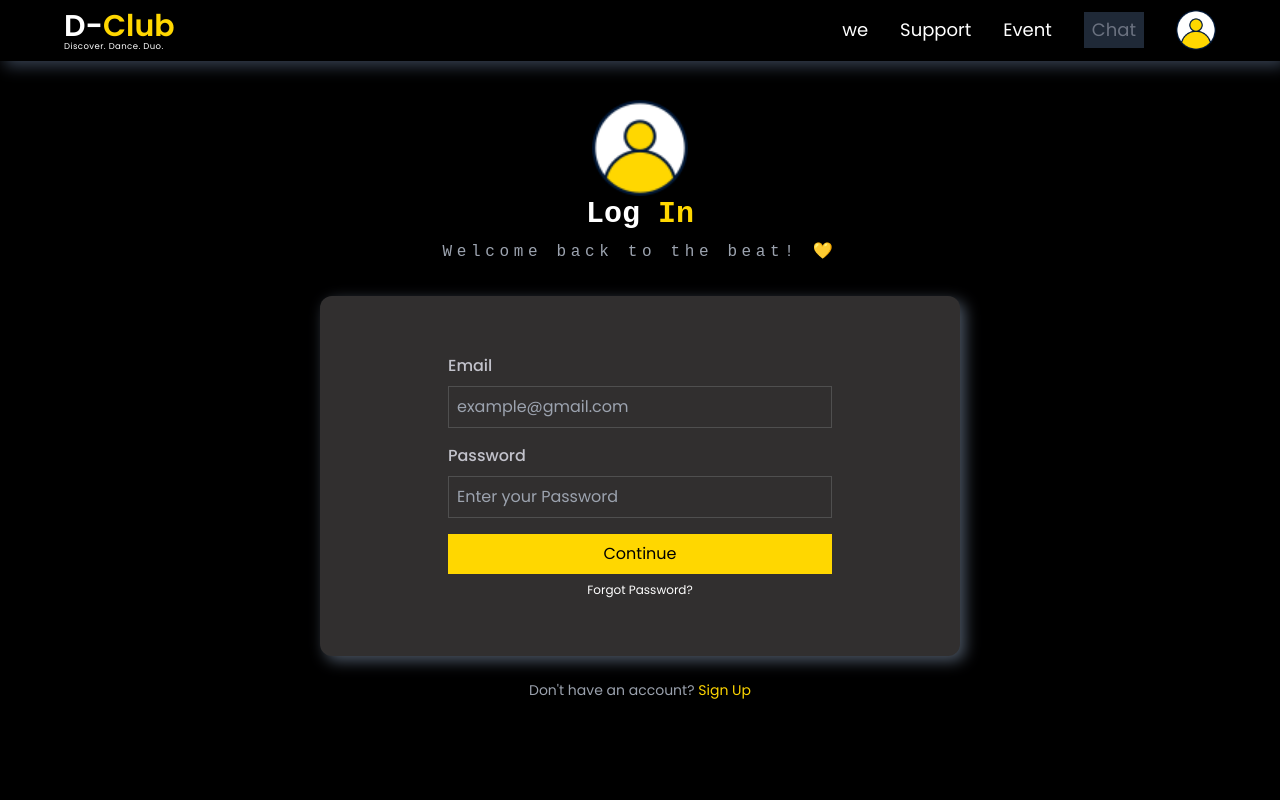
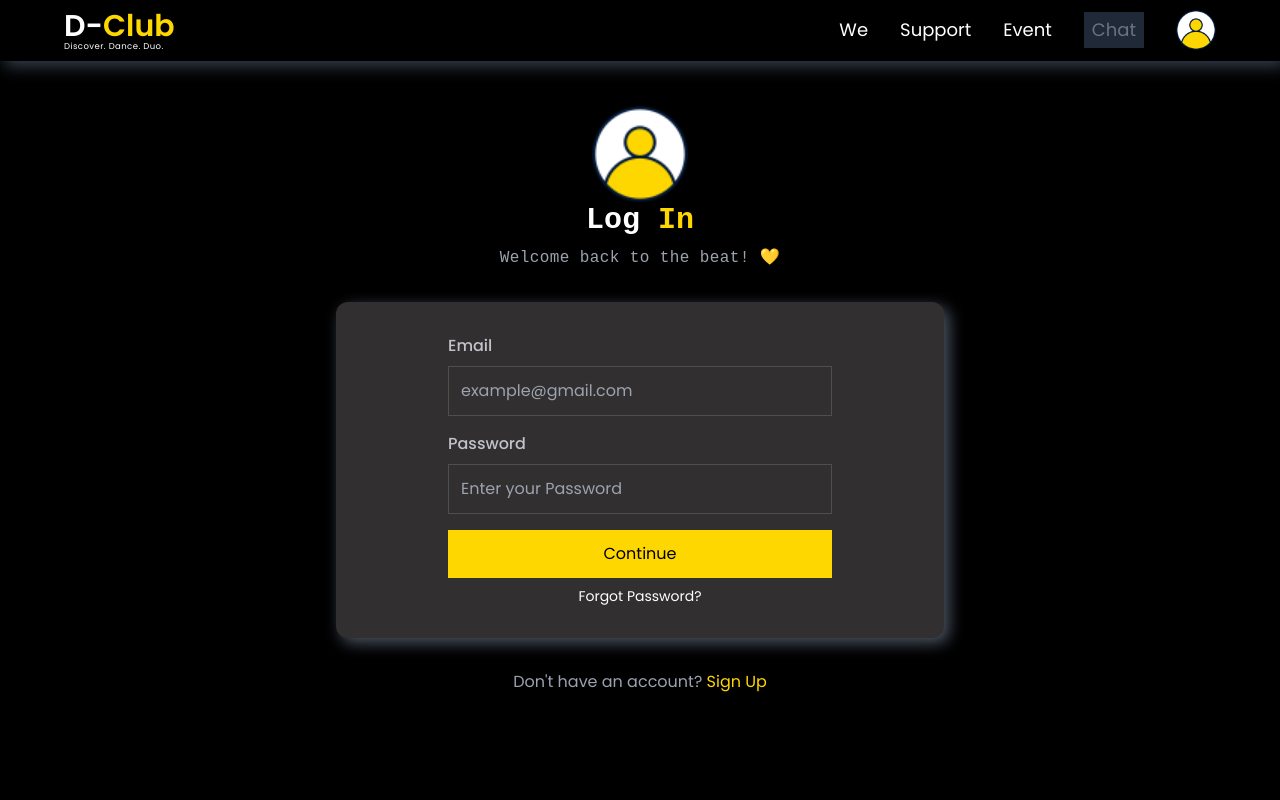
Before and after one commit to p2p-http/D-Club_Frontend, a React (Vite) app: page /login in a window 1280 px wide. Shown: the top 800 px of the page. Built offline with nearby package versions, Linux system fonts and the light colour scheme.

Commit message:
Feat: login + Navbar Responsive

```diff
--- a/src/App.jsx
+++ b/src/App.jsx
@@ -24,7 +24,7 @@ function App() {
 
 
       </Routes>
-      {/* <ConfirmPass/> */}
+      <ConfirmPass/>
 
 
       </div>
--- a/src/Components/login.jsx
+++ b/src/Components/login.jsx
@@ -1,15 +1,14 @@
-import React from 'react';
-import login from '../assets/login.png';
-import { useNavigate } from 'react-router-dom';
-import { useMutation } from '@tanstack/react-query';
-import { loginEnd } from '../http/api';
+import React from "react";
+import login from "../assets/login.png";
+import { useNavigate } from "react-router-dom";
+import { useMutation } from "@tanstack/react-query";
+import { loginEnd } from "../http/api";
 
 const loginUser = async (credentials) => {
   console.log("Credentials => ", credentials);
   const { data } = await loginEnd(credentials);
   return data;
 };
-
 
 const Login = () => {
   const navigate = useNavigate();
@@ -20,31 +19,35 @@ const Login = () => {
     onSuccess: async () => {
       console.log("Logging successful");
     },
-  })
+  });
 
   const handleSubmit = (event) => {
     event.preventDefault();
     const formData = new FormData(event.target);
-    const email = formData.get('email');
-    const password = formData.get('password');
+    const email = formData.get("email");
+    const password = formData.get("password");
 
-    console.log('Email:', email);
-    console.log('Password:', password);
+    console.log("Email:", email);
+    console.log("Password:", password);
 
     mutate({ email, password });
   };
 
   return (
-    <div className="main flex flex-col text-white justify-center items-center min-h-screen gap-6">
+    <div className="main flex flex-col text-white justify-center items-center min-h-screen gap-4 sm:gap-6 px-4 sm:px-6 md:px-8">
       {/* Title Section */}
       <div className="title flex flex-col items-center text-center font-dmMono">
-        <img className="w-24 h-24" src={login} alt="User Icon" />
-        <h1 className="text-3xl font-bold">Log <span className='text-[#FFD700]'>In</span></h1>
-        <p className="text-base tracking-[0.29em] py-2 text-gray-400">Welcome back to the beat! 💛</p>
+        <img className="w-20 h-20 sm:w-24 sm:h-24" src={login} alt="User Icon" />
+        <h1 className="text-2xl sm:text-3xl font-bold">
+          Log <span className="text-[#FFD700]">In</span>
+        </h1>
+        <p className="text-sm sm:text-base tracking-wide py-2 text-gray-400">
+          Welcome back to the beat! 💛
+        </p>
       </div>
 
       {/* Login Box */}
-      <div className="box h-[45vh] w-[80vh] bg-[#312F2F] flex justify-center items-center rounded-xl p-4 shadow-[5px_5px_15px_rgba(0,0,0,0.3)] shadow-gray-600 drop-shadow-xl">
+      <div className="box w-full max-w-[90%] md:max-w-[70%] lg:max-w-[50%] bg-[#312F2F] flex justify-center items-center rounded-xl p-4 sm:p-6 md:p-8 shadow-[5px_5px_15px_rgba(0,0,0,0.3)] shadow-gray-600 drop-shadow-xl">
         <form onSubmit={handleSubmit} className="flex flex-col space-y-4 w-full max-w-sm">
           {/* Email Input */}
           <FormItem name="email" label="Email">
@@ -52,24 +55,29 @@ const Login = () => {
               type="email"
               name="email"
               placeholder="example@gmail.com"
-              className="mt-2 p-2 rounded-md bg-[#312F2F] border-[#4F4F4F] border text-white placeholder:text-gray-400 w-full"
+              className="mt-2 p-2 sm:p-3 rounded-md bg-[#312F2F] border-[#4F4F4F] border text-white placeholder:text-gray-400 w-full focus:outline-none focus:ring-2 focus:ring-[#FFD700]"
             />
           </FormItem>
 
           {/* Password Input */}
-          <FormItem name="password" label="Password" >
+          <FormItem name="password" label="Password">
             <input
               type="password"
               name="password"
               placeholder="Enter your Password"
-              className="mt-2 p-2 rounded-md bg-[#312F2F] border-[#4F4F4F] border text-white placeholder:text-gray-400 w-full"
+              className="mt-2 p-2 sm:p-3 rounded-md bg-[#312F2F] border-[#4F4F4F] border text-white placeholder:text-gray-400 w-full focus:outline-none focus:ring-2 focus:ring-[#FFD700]"
             />
           </FormItem>
 
           {/* Buttons + Links */}
           <div className="flex flex-col items-center">
-            <button type="submit" className="p-2 rounded-md bg-[#FFD700] text-black w-full">Continue</button>
-            <p onClick={() => navigate('/forgotpass')} className="text-xs mt-2 cursor-pointer hover:underline underline-offset-3">
+            <button type="submit" className="p-2 sm:p-3 rounded-md bg-[#FFD700] text-black w-full hover:bg-[#e6c000] transition">
+              Continue
+            </button>
+            <p
+              onClick={() => navigate("/forgotpass")}
+              className="text-xs sm:text-sm mt-2 cursor-pointer hover:underline underline-offset-3"
+            >
               Forgot Password?
             </p>
           </div>
@@ -77,10 +85,13 @@ const Login = () => {
       </div>
 
       {/* Sign-Up Redirect */}
-      <div className="text-sm text-gray-400">
+      <div className="text-sm sm:text-base text-gray-400 mt-2">
         <p>
-          Don't have an account?{' '}
-          <span onClick={() => navigate('/signup')} className="text-[#FFD700] cursor-pointer hover:underline">
+          Don't have an account?{" "}
+          <span
+            onClick={() => navigate("/signup")}
+            className="text-[#FFD700] cursor-pointer hover:underline"
+          >
             Sign Up
           </span>
         </p>
@@ -96,7 +107,9 @@ const FormItem = ({ name, label, rules, children }) => {
       <label className="text-[#c2c2cb] font-medium">{label}</label>
       {children}
       {rules?.some((rule) => rule.required) && (
-        <span className="text-red-500 text-sm">{rules.find((rule) => rule.required)?.message}</span>
+        <span className="text-red-500 text-sm">
+          {rules.find((rule) => rule.required)?.message}
+        </span>
       )}
     </div>
   );
--- a/src/Components/navbar.jsx
+++ b/src/Components/navbar.jsx
@@ -1,32 +1,53 @@
-import React from 'react'
-import login from '../assets/login.png'
-import { useNavigate, useNavigation } from 'react-router-dom'
-
-
-// bg-[#312F2F]  shadow-gray-700 drop-shadow-xl
-
+import React, { useState } from "react";
+import { useNavigate } from "react-router-dom";
+import login from "../assets/login.png";
+import { FiMenu, FiX } from "react-icons/fi"; // Import icons for mobile menu
 
 const Navbar = () => {
-  const navigate = useNavigate()
+  const navigate = useNavigate();
+  const [menuOpen, setMenuOpen] = useState(false); // State for mobile menu
   const isLoggedIn = false;
 
   return (
-        <div className="fixed shadow-[5px_5px_15px_rgba(0,0,0,0.3)] bg-black  shadow-gray-700 drop-shadow-xl  top-0 left-0 w-full  text-white flex items-center justify-between px-16  py-2 z-50">
-            <div className="flex flex-col cursor-pointer -space-y-1">
-                <span onClick={()=>navigate('/')} className="logo text-3xl font-semibold">D-<span className="text-[#FFD700] font-semibold ">Club</span></span>
-                <span className="font-Poppins text-[8.5px] tracking-wider   ">
-                    Discover. Dance. Duo.
+    <nav className="fixed bg-black top-0 left-0 w-full text-white z-50 shadow-[5px_5px_15px_rgba(0,0,0,0.3)]   shadow-gray-700 drop-shadow-xl">
+      <div className="flex items-center justify-between px-6 md:px-10 lg:px-16 py-2">
+        {/* Logo */}
+        <div className="flex flex-col cursor-pointer -space-y-1" onClick={() => navigate("/")}>
+          <span className="text-3xl font-semibold">
+            D-<span className="text-[#FFD700] font-semibold">Club</span>
           </span>
+          <span className="font-poppins text-[8.5px] tracking-wider">Discover. Dance. Duo.</span>
         </div>
-            <div className="flex items-center justify-center space-x-8 text-lg font-[Poppins]">
-                <span className="hover:text-[#ff9684] cursor-pointer hover:scale-105 duration-500  ">we</span>
+
+        {/* Desktop Menu */}
+        <div className="hidden md:flex items-center space-x-8 text-lg font-[Poppins]">
+          <span className="hover:text-[#ff9684] cursor-pointer hover:scale-105 duration-500">We</span>
           <span className="hover:text-[#ff9684] cursor-pointer hover:scale-105 duration-500">Support</span>
           <span className="hover:text-[#ff9684] cursor-pointer hover:scale-105 duration-500">Event</span>
-                <span className="hover:text-gray-300  hover:scale-105 duration-500 cursor-default bg-gray-800 px-2 py-1 text-gray-500 rounded-lg">Chat</span>
-                <img onClick={()=>navigate('/login')}  className="w-10 h-10 cursor-pointer" src={login} alt="Login Icon" />
+          <span className="hover:text-gray-300 hover:scale-105 duration-500 cursor-default bg-gray-800 px-2 py-1 text-gray-500 rounded-lg">
+            Chat
+          </span>
+          <img onClick={() => navigate("/login")} className="w-10 h-10 cursor-pointer" src={login} alt="Login Icon" />
         </div>
+
+        {/* Mobile Menu Button */}
+        <button className="md:hidden text-2xl focus:outline-none" onClick={() => setMenuOpen(!menuOpen)}>
+          {menuOpen ? <FiX /> : <FiMenu />}
+        </button>
       </div>
-    )
-}
+
+      {/* Mobile Menu Dropdown */}
+      {menuOpen && (
+        <div className="md:hidden flex flex-col items-center space-y-4 py-4 bg-black border-t border-gray-700">
+          <span className="hover:text-[#ff9684] cursor-pointer" onClick={() => setMenuOpen(false)}>We</span>
+          <span className="hover:text-[#ff9684] cursor-pointer" onClick={() => setMenuOpen(false)}>Support</span>
+          <span className="hover:text-[#ff9684] cursor-pointer" onClick={() => setMenuOpen(false)}>Event</span>
+          <span className="hover:text-gray-300 cursor-default bg-gray-800 px-2 py-1 text-gray-500 rounded-lg">Chat</span>
+          <img onClick={() => { setMenuOpen(false); navigate("/login"); }} className="w-10 h-10 cursor-pointer" src={login} alt="Login Icon" />
+        </div>
+      )}
+    </nav>
+  );
+};
 
 export default Navbar;
```
Lines whose indentation alone changed are shown as unchanged.
